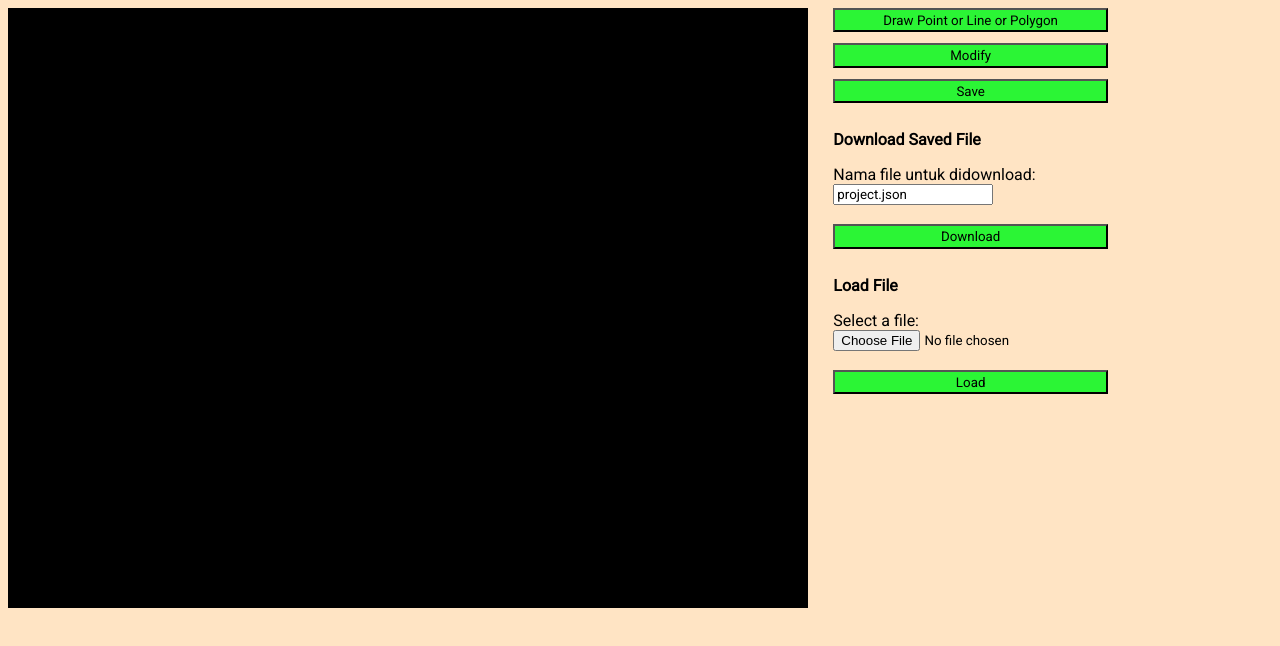
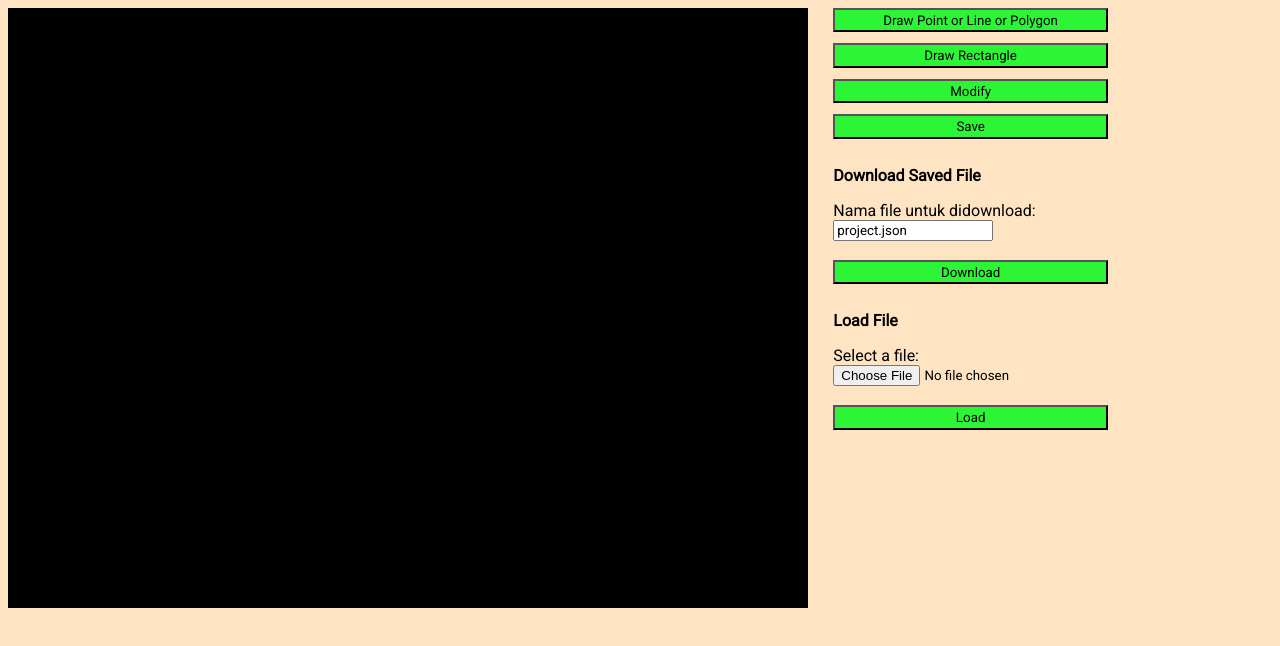
Before and after one commit to mastree/2d-web-based-cad, a website built with Vite: page src/index.html in a window 1280 px wide. Built offline with nearby package versions, Linux system fonts and the light colour scheme; files whose address does not match are found by name.

Commit message:
draw rect button

```diff
--- a/src/index.html
+++ b/src/index.html
@@ -19,6 +19,7 @@
                     <button class="button-custom-2" id="draw-done">Done</button>
                     <button class="button-custom-2" id="draw-cancel">Cancel</button>
                 </div>
+                <button class="button-custom-1" id="draw-rect-button">Draw Rectangle</button>
                 <button class="button-custom-1" id="select-button">Modify</button>
                 <div id="select-child">
                     <button class="button-custom-2" id="select-move">Move</button>
```
